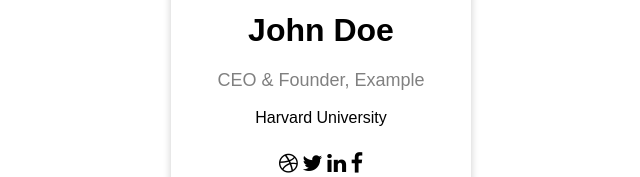
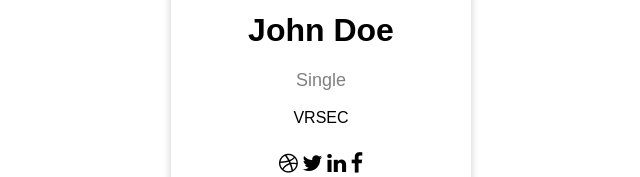
Before and after one commit to nikhitagvn1/V, a plain HTML site: page index.html in a window 1280 px wide. Shown: the part 675-852 px from the top of the page, without its empty margins (319-959 px from the left). Drawn offline with Linux system fonts and the light colour scheme.

Commit message:
Update index.html

```diff
--- a/index.html
+++ b/index.html
@@ -109,8 +109,8 @@ button:hover, a:hover {
 </html>
 " alt="John" style="width:100%">
   <h1>John Doe</h1>
-  <p class="title">CEO & Founder, Example</p>
-  <p>Harvard University</p>
+  <p class="title">Single</p>
+  <p>VRSEC</p>
   <div style="margin: 24px 0;">
     <a href="#"><i class="fa fa-dribbble"></i></a>
     <a href="#"><i class="fa fa-twitter"></i></a>
```
